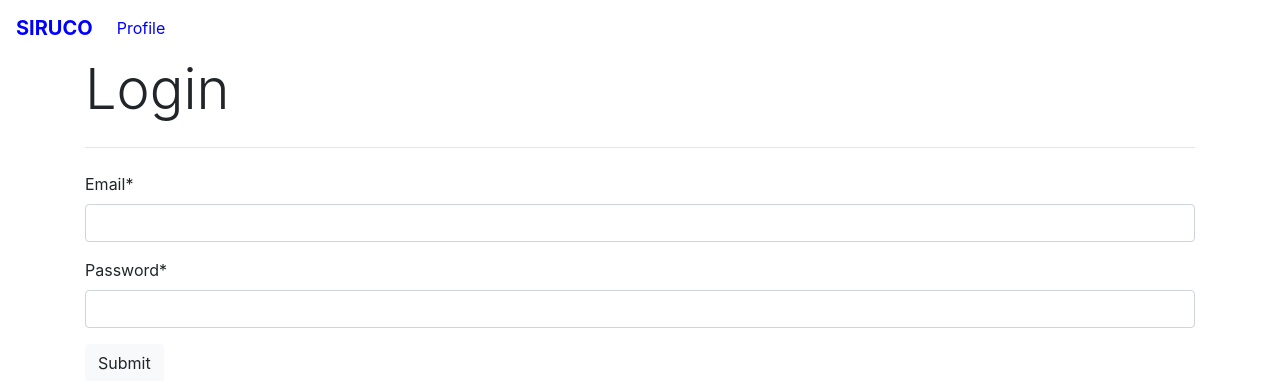
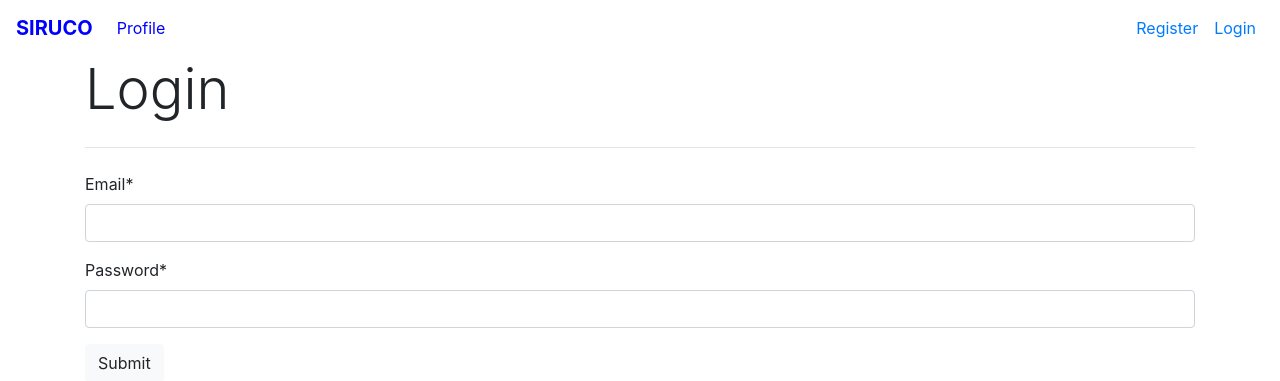
Before and after one commit to obap2001/sicovid-djangopostgre, a Django app: page /login/ in a window 1280 px wide. Shown: the top 381 px of the page. Run offline with Django 3.2, Linux system fonts and the light colour scheme; parts of the project's set-up code (start-up, migrations or seed data) failed here and were passed over; some libraries are stand-ins or nearby versions.

Commit message:
added register login in navbar

```diff
--- a/base_html/templates/base.html
+++ b/base_html/templates/base.html
@@ -141,6 +141,30 @@
 
       </ul>
     </div>
+
+    <ul class="navbar-nav ml-auto">
+    {% if request.session.username %}
+      <span class="navbar-text">
+        Welcome {{ request.session.username }} as {{ request.session.peran }}
+      </span>
+      <li class="nav-item">
+                <a class="nav-link" href="{% url 'logout' %}">
+                  Logout
+                </a>
+            </li>
+    {% else %}
+        <li class="nav-item">
+                <a class="nav-link" href="{% url 'register_pengguna_publik' %}">
+                  Register
+                </a>
+            </li>
+            <li class="nav-item">
+                <a class="nav-link" href="{% url 'login' %}">
+                  Login
+                </a>
+            </li>
+    {% endif %}
+        </ul>
   </nav>
   <div class="container">
     {% if messages %}
```
